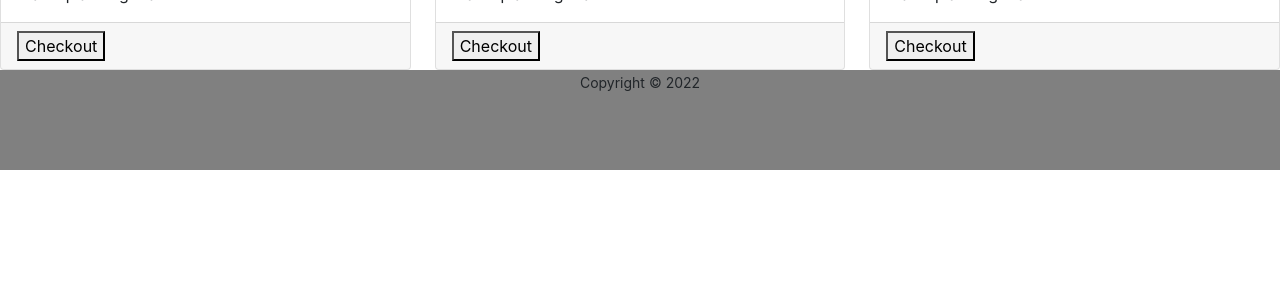
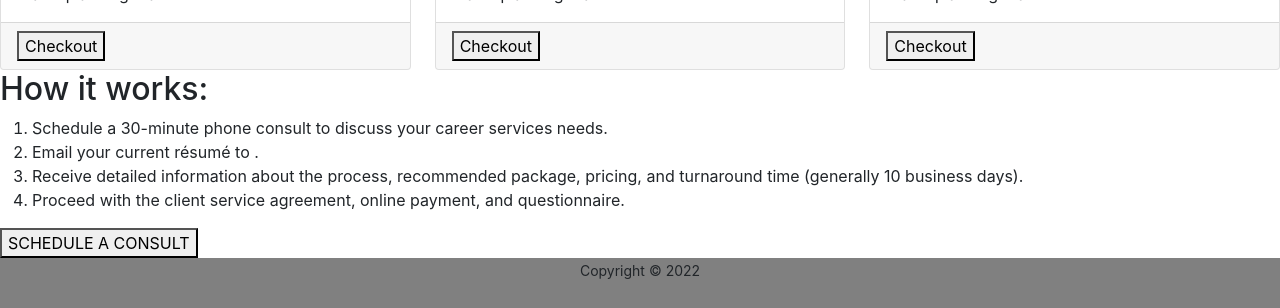
Before and after one commit to Tanimismat/a10-independent-service-provider, a React (Create React App) app: page / in a window 1280 px wide. Shown: the part 988-1296 px from the top of the page. Before the commit the page ends 1158 px from the top, so only its background shows below. Built offline with nearby package versions, Linux system fonts and the light colour scheme.

Commit message:
extra section

```diff
--- /dev/null
+++ b/src/Pages/Home/ExtraSection.js
@@ -0,0 +1,19 @@
+import React from 'react';
+
+const ExtraSection = () => {
+    return (
+        <div>
+            <h2>How it works:</h2>
+            <ol>
+                <li>Schedule a 30-minute phone consult to discuss your career services needs.</li>
+                <li>Email your current résumé to .</li>
+                <li>Receive detailed information about the process, recommended package, pricing, and turnaround time (generally 10 business days).</li>
+                <li>Proceed with the client service agreement, online payment, and questionnaire.</li>
+            </ol>
+            <button>SCHEDULE A CONSULT</button>
+
+        </div>
+    );
+};
+
+export default ExtraSection;
--- a/src/Pages/Home/Home.js
+++ b/src/Pages/Home/Home.js
@@ -1,5 +1,6 @@
 import React from 'react';
 import Banner from './Banner';
+import ExtraSection from './ExtraSection';
 import Footer from './Footer';
 import Header from './Header';
 
@@ -11,6 +12,7 @@ const Home = () => {
             <Header></Header>
             <Banner></Banner>
             <Services></Services>
+            <ExtraSection></ExtraSection>
             <Footer></Footer>
         </div>
     );
```
Also changed, not shown: src/images/careerPath.png (added).
